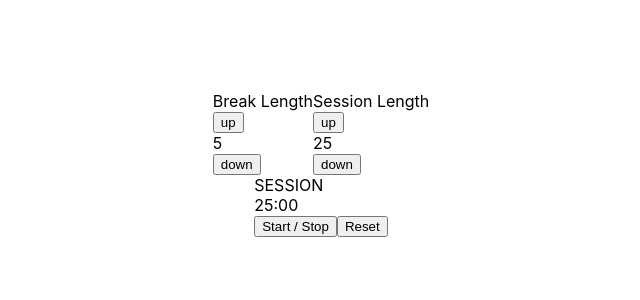
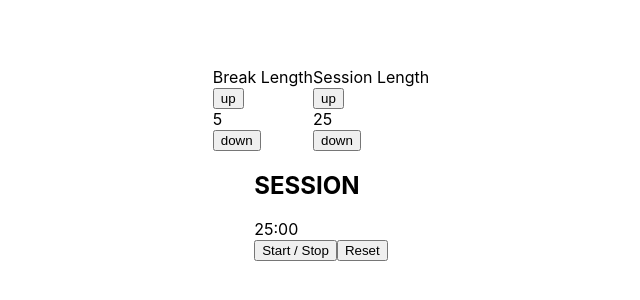
Before and after one commit to DerekPixel/25-plus-5-clock, a React (Create React App) app: page / in a window 1280 px wide. Shown: the part 236-536 px from the top of the page, without its empty margins (319-959 px from the left). Built offline with nearby package versions, Linux system fonts and the light colour scheme.

Commit message:
small changes

```diff
--- a/src/components/Timer.jsx
+++ b/src/components/Timer.jsx
@@ -95,10 +95,12 @@ const Timer = ({breakLength, sessionLength, setBreakLength, setSessionLength}) =
 
 
   return (
-    <div>
-      <div id="timer-label">
+    <div
+      className='timer'
+    >
+      <h2 id="timer-label">
         {sessionOrBreak.current === 'session' ? 'SESSION' : 'BREAK'}
-      </div>
+      </h2>
       <div id="time-left">{display}</div>
       <button
          id="start_stop"
```
